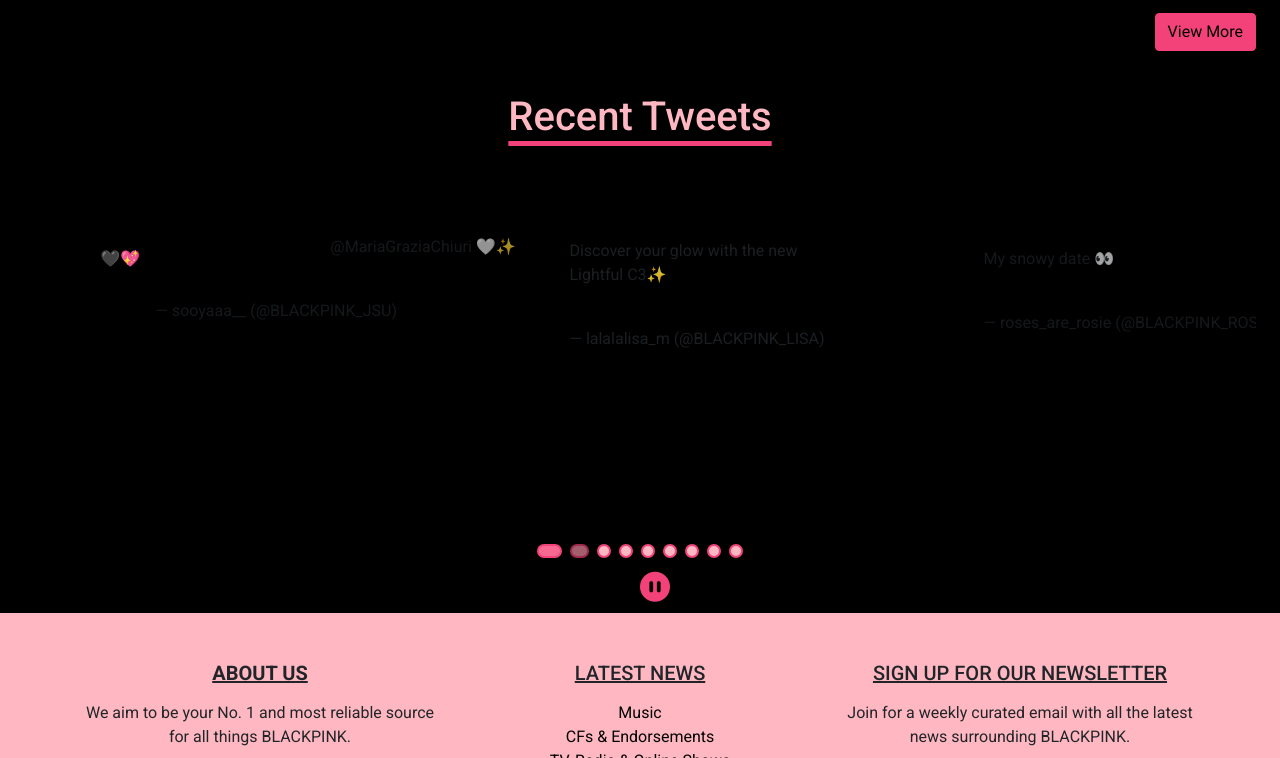
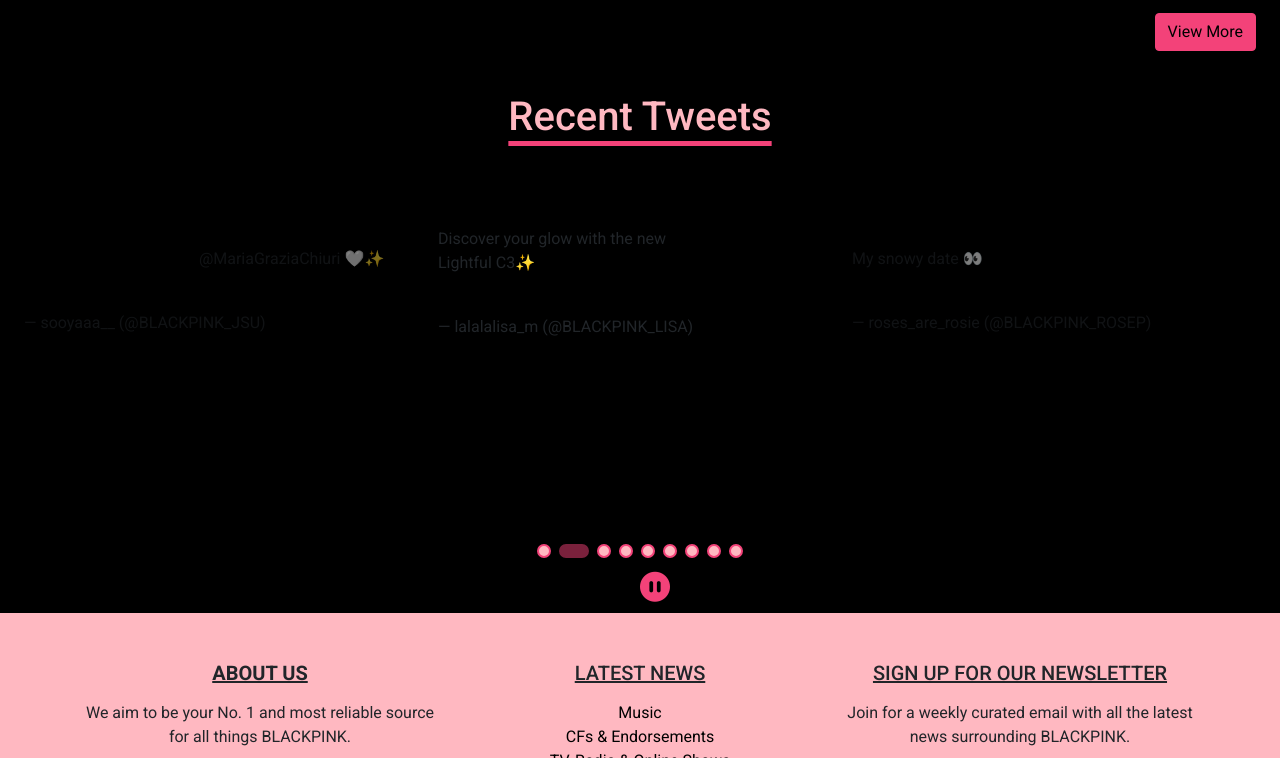
Before and after one commit to RobertDalmacio/blink-website-v1-FE, a website: page index.html in a window 1280 px wide. Shown: the part 3806-4564 px from the top of the page. Drawn offline with Linux system fonts and the light colour scheme; files whose address does not match are found by name.

Commit message:
fixed css link path

```diff
--- a/index.html
+++ b/index.html
@@ -6,10 +6,10 @@
     <meta name="viewport" content="width=device-width, initial-scale=1">
     <title>BlackPink Official Fan Page</title>
 
-    <link rel="stylesheet" href="/node_modules/owl.carousel/dist/assets/owl.carousel.min.css" />
-    <link rel="stylesheet" href="assets/css/owl.theme.default.min.css">
-    <link rel="stylesheet" href="assets/css/style.css">
-    <link rel="stylesheet" href="assets/css/fontawesome.css">
+    <link rel="stylesheet" href="/assets/css/owl.carousel.min.css" />
+    <link rel="stylesheet" href="/assets/css/owl.theme.default.min.css">
+    <link rel="stylesheet" href="/assets/css/style.css">
+    <link rel="stylesheet" href="/assets/css/fontawesome.css">
 
     <link rel="preconnect" href="https://fonts.googleapis.com">
     <link rel="preconnect" href="https://fonts.gstatic.com" crossorigin>
@@ -2043,77 +2043,6 @@
     <script type="text/javascript" src="/assets/js/popper.js"></script>
     <script type="text/javascript" src="/assets/js/bootstrap.js"></script>
     <script type="text/javascript" src="/assets/js/scripts.js"></script>
-    <script>
-    /* ---------------------- Start of Owl Carousel Script ---------------------- */
-    $('#carousel1').children().each( function ( index ) {
-        $(this).attr('data-position', index);
-    });
-    $('#carousel2').children().each( function ( index ) {
-        $(this).attr('data-position', index);
-    });
-
-    const nextIcon = '<i class="fa-solid fa-arrow-right-long" style="font-size:60px; margin: 10px; position: absolute; bottom: 5%; left: 55%; color: #f34279;"></i>'
-    const prevIcon = '<i class="fa-solid fa-arrow-left-long" style="font-size:60px; margin: 10px; position: absolute; bottom: 5%; right: 55%; color: #f34279;"></i>'
-
-    $("#carousel1").owlCarousel({
-        loop: false,
-        center: true,
-        margin: 10,
-        navText: [prevIcon, nextIcon],
-        responsiveClass:true,
-        items: 3,
-        responsive: {
-            450: {
-                items: 3,
-                nav: false
-            },
-            1000: {
-                items: 3,
-                nav: true
-            },
-            1400: {
-                items: 4,
-                nav: true
-            },
-            2500: {
-                items: 5,
-                nav: true
-            }
-        }
-    });
-    $("#carousel2").owlCarousel({
-        loop: true,
-        center: true,
-        margin: 10,
-        autoplay: true,
-        autoplayTimeout: 5000,
-        autoplayHoverPause: false,
-        responsiveClass:true,
-        items : 1,
-        responsive : {
-        450 : { items : 1  },
-        750 : { items : 2  },
-        1000 : { items : 3 },
-        1400: { items: 4 },
-        2500: { items: 5 }
-    }
-    });
-
-    $("#carousel2").trigger('refresh.owl.carousel');
-    $(function() {
-        $("#play").click(function(){
-        if ($("#play").children("i").hasClass("fa-circle-pause")) {
-            $("#play").children("i").removeClass("fa-circle-pause");
-            $("#play").children("i").addClass("fa-circle-play");
-            $("#carousel2").trigger('stop.owl.autoplay');
-        } else {
-            $("#play").children("i").removeClass("fa-circle-play");
-            $("#play").children("i").addClass("fa-circle-pause");
-            $("#carousel2").trigger('play.owl.autoplay',[5000]);
-        }});
-    });
-    /* ----------------------- End of Owl Carousel Script ----------------------- */
-    </script>
 
 </body>
 </html>
```
